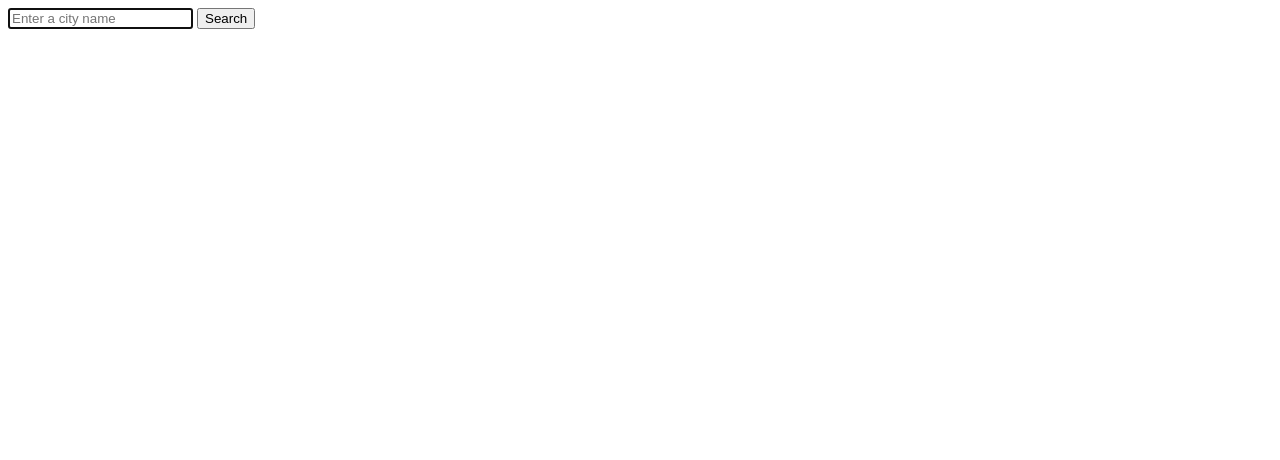
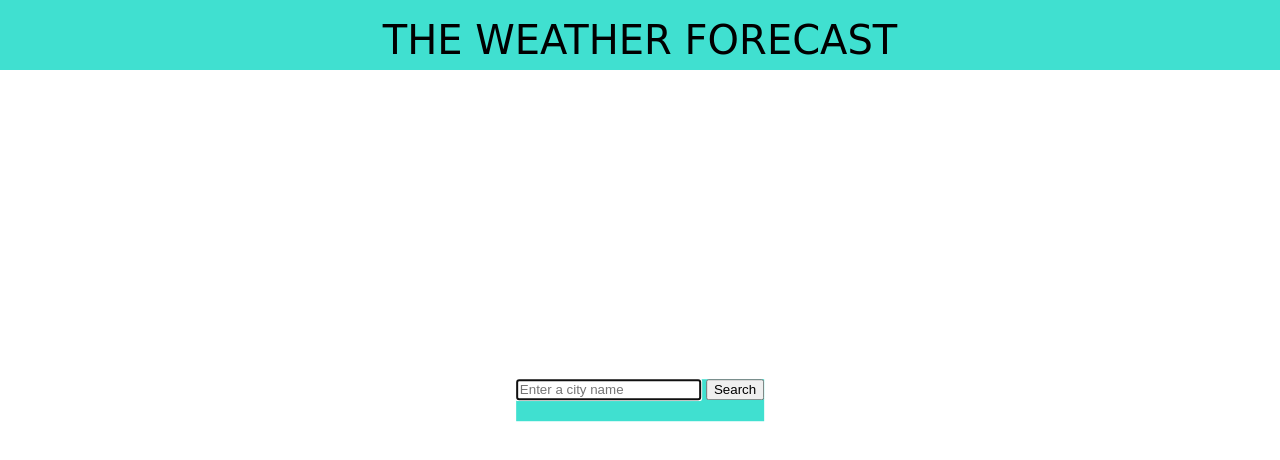
Before and after one commit to Orlando-Sanchez/Weather-application, a website: page index.html in a window 1280 px wide. Drawn offline with nearby package versions, Linux system fonts and the light colour scheme; files that its build step writes are made by us from their sources; a web font is replaced by a local one.

Commit message:
Added style and deleted some files

```diff
--- a/assets/scss/index.scss
+++ b/assets/scss/index.scss
@@ -0,0 +1,30 @@
+$maincolor: turquoise;
+$font-stack: 'Baloo Bhaina 2', cursive;
+
+html {
+  height: 100%;
+}
+
+body {
+  width: 100%;
+  min-height: 100%;
+  margin: 0;
+}
+
+header {
+  font-family: $font-stack;
+  font-size: 40px;
+  background-color: $maincolor;
+  height: 70px;
+  line-height: 80px;
+  text-align: center;
+}
+
+#main-container {
+  font-family: $font-stack;
+  right: 50%;
+  bottom: 50%;
+  transform: translate(50%,50%);
+  position: absolute;
+  background-color: $maincolor;
+}
--- a/index.html
+++ b/index.html
@@ -3,10 +3,12 @@
 <head>
   <meta charset="UTF-8">
   <meta name="viewport" content="width=device-width, initial-scale=1.0">
-  <link href="assets/css/style.css" rel="stylesheet">
-  <title>The Weather now</title>
+  <link href="assets/scss/index.css" rel="stylesheet">
+  <link href="https://fonts.googleapis.com/css2?family=Baloo+Bhaina+2&display=swap" rel="stylesheet">
+  <title>The Weather right now</title>
 </head>
 <body>
+  <header>THE WEATHER FORECAST</header>
   <div id="main-container">
     <div id="form">
       <input type="text" placeholder="Enter a city name" id="city-search" autofocus>
```
Also changed, not shown: assets/css/index.css (deleted), assets/scss/index.css (added), 2 other files.
